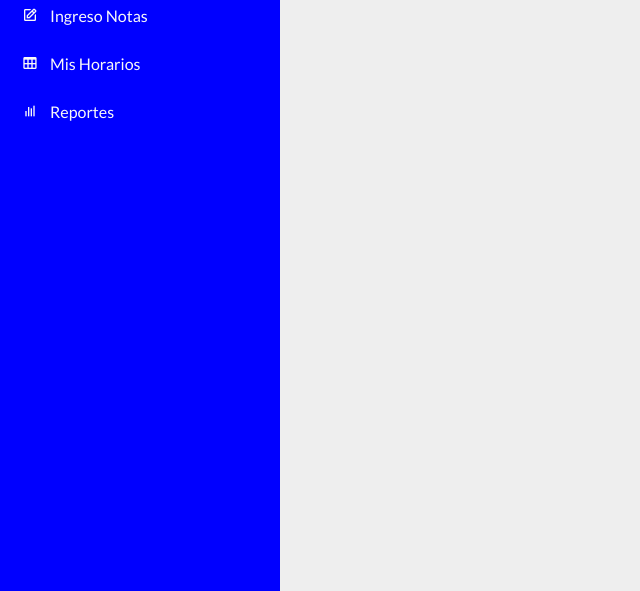
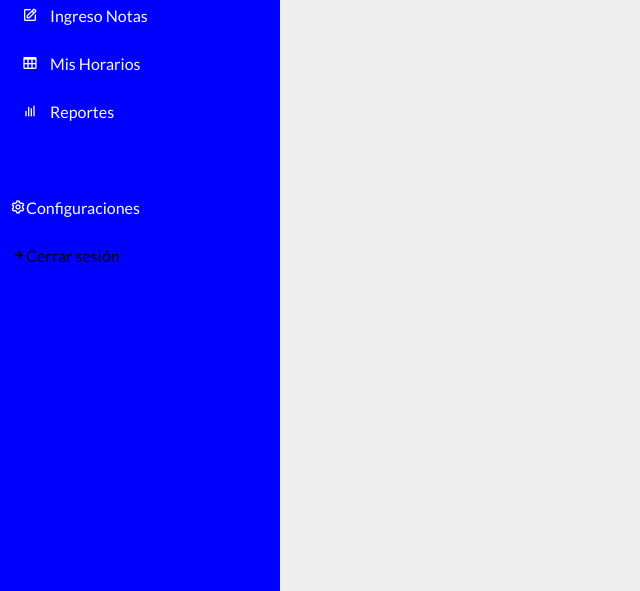
Before and after one commit to driveram9/PPCYL2-AcadNet, a Django app: template acadnet/academia/templates/dashboardTutor.html in a window 1280 px wide. Shown: the part 209-800 px from the top of the page, without its empty margins (0-640 px from the left). Run offline with Django 5.2, Linux system fonts and the light colour scheme; the template is opened without the code that fills it, so the values that code supplies are empty; some libraries are stand-ins or nearby versions.

Commit message:
Update dashboardTutor.html

```diff
--- a/acadnet/academia/templates/dashboardTutor.html
+++ b/acadnet/academia/templates/dashboardTutor.html
@@ -34,6 +34,22 @@
             <a href="#"><i class="bx bx-bar-chart"></i><span class="text">Reportes</span></a>
         </li>
     </ul>
+    <ul class="side-menu">
+            <li data-section="configuraciones">
+                <a href="#">
+                    <i class="bx bx-cog"></i>
+                    <span class="text">Configuraciones</span>
+                </a>
+            </li>
+
+            <li>
+                <a href="#" class="logout" id="btnCerrarSesion">
+                    <i class="bx bx-right-arrow-alt"></i>
+                    <span class="text">Cerrar sesión</span>
+                </a>
+            </li>
+        </ul>
+    </section>
 </section>
 
 <section id="content">
```
